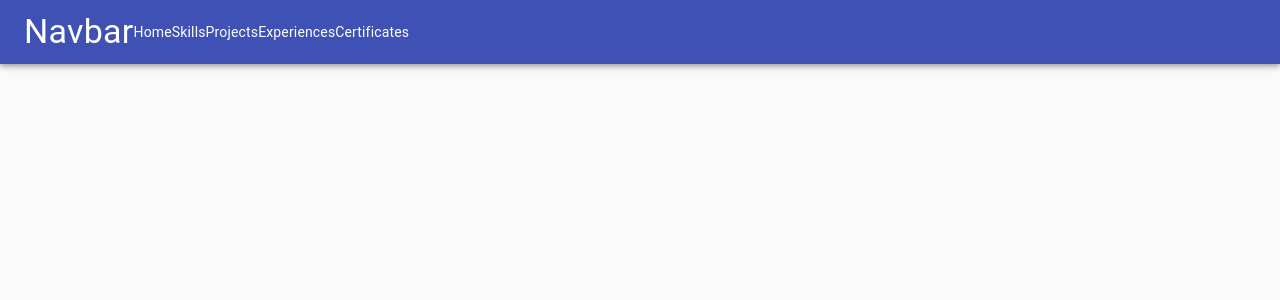
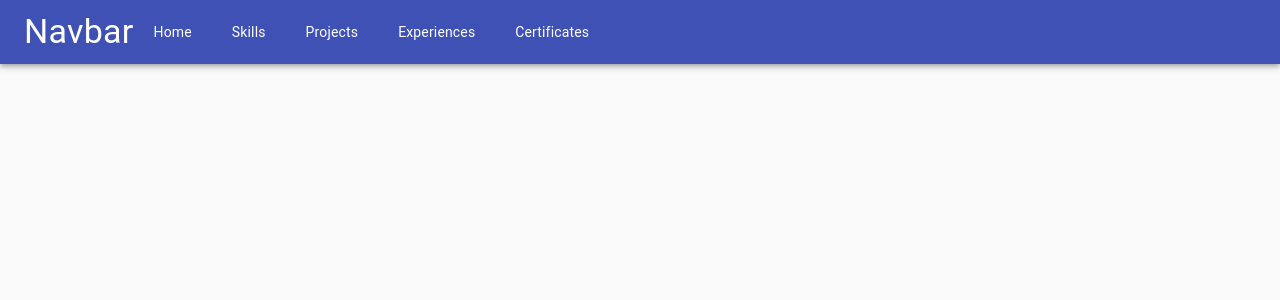
Before and after one commit to PoojaRamesh3/shop-it, a React (Create React App) app: page / in a window 1280 px wide. Shown: the top 300 px of the page. Built offline with nearby package versions, Linux system fonts and the light colour scheme.

Commit message:
MUI Navbar in progress

```diff
--- a/src/components/Navbar.tsx
+++ b/src/components/Navbar.tsx
@@ -8,9 +8,9 @@ function Navbar() {
       <CssBaseline />
       <Toolbar>
         <Typography variant="h4">Navbar</Typography>
-        <div className="flex gap-4">
+        <div>
           {content.navbar.map((item: any, index: any) => (
-            <Link to="/" key={index} className="">
+            <Link to="/" key={index} className="px-5">
               {item.listname}
             </Link>
           ))}
--- a/tailwind.config.js
+++ b/tailwind.config.js
@@ -1,6 +1,6 @@
-/** @type {import('tailwindcss').Config} */
+/* @type {import('tailwindcss').Config} */
 module.exports = {
-  content: [],
+  content: ["./src/**/*.{js,jsx,ts,tsx}"],
   theme: {
     extend: {},
   },
```
